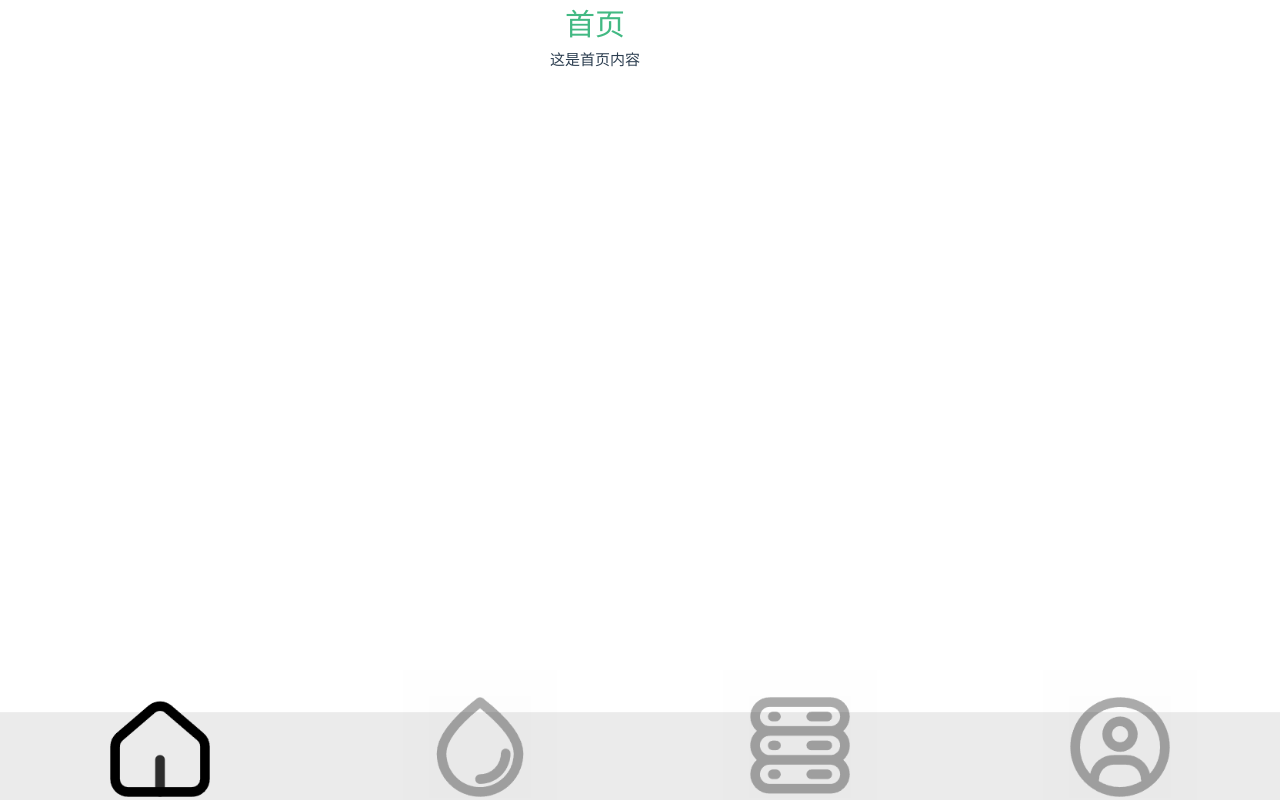
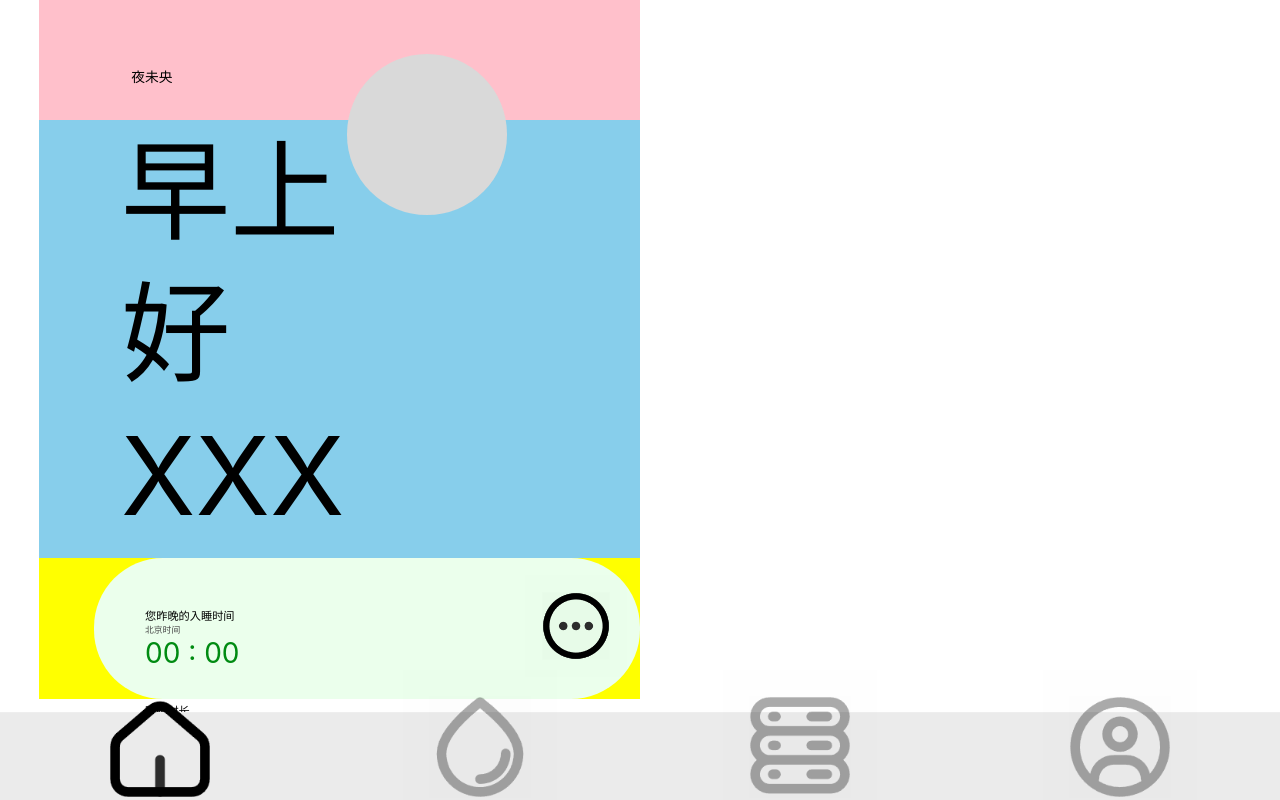
Before and after one commit to Daydream709/NightUnending_FrontendPart, a Vue app: page / in a window 1280 px wide. Built offline with nearby package versions, Linux system fonts and the light colour scheme.

Commit message:
首页做了一半了

```diff
--- a/src/components/Home.vue
+++ b/src/components/Home.vue
@@ -1,7 +1,29 @@
 <template>
     <div class="page">
-        <h1>首页</h1>
-        <p>这是首页内容</p>
+        <div class="top">
+            <span class="title">夜未央</span>
+            <div class="avatar"></div>
+        </div>
+        <div class="morning">
+            <span class="gmornig">早上好</span>
+            <span class="username">XXX</span>
+        </div>
+        <div class="middle">
+            <div class="p1">
+                <div class="p1text">
+                    <div class="p1text1">您昨晚的入睡时间</div>
+                    <div class="p1text2">北京时间</div>
+                    <div class="timefallsleep">00 : 00</div>
+                    <div class="p1text3">睡眠时长</div>
+                    <div class="sleeptime">0h0min</div>
+                </div>
+                <div class="p1icon">
+                    <img class="more" src="../../public/source/icon/more.png" alt="">
+                </div>
+            </div>
+
+            <div class="p2"></div>
+        </div>
     </div>
 </template>
 
@@ -9,12 +31,117 @@
 </script>
 
 <style scoped>
+.body {
+    line-height: 1 !important;
+    padding: 0 !important;
+}
+
 .page {
     padding: 0;
     text-align: center;
+    line-height: 1.3;
+}
+
+.top {
+    height: 15vh;
+    background-color: pink;
+}
+
+.title {
+    font-size: 1.72vh;
+    color: #000000;
+    float: left;
+    padding-top: 8.62vh;
+    padding-left: 7.2vw;
+    font-weight: 400;
+}
+
+.avatar {
+    width: 12.53vw;
+    height: 12.53vw;
+    border-radius: 6.265vw;
+    background-color: #D9D9D9;
+    float: right;
+    margin-top: 6.77vh;
+    margin-right: 10.4vw;
+}
+
+.morning {
+    padding-left: 6.4vw;
+    background-color: skyblue;
+    padding-bottom: 1.5vh;
+}
+
+.gmornig,
+.username {
+    font-size: 8.534vw;
+    display: block;
+    text-align: left;
+    color: #000000;
+    padding: 0;
+    margin: 0;
+}
+
+.middle {
+    background-color: yellow;
+    height: 17.61vh;
+    padding-left: 4.27vw;
+}
+
+.p1 {
+    background-color: #EBFFEC;
+    width: 42.67vw;
+    height: 17.61vh;
+    border-radius: 5.4vw;
+}
+
+.p1text {
+    width: 33.6vw;
+    float: left;
+    /* background-color: slateblue; */
+    padding-left: 4vw;
+    padding-top: 4vw;
+}
+
+.p1text1,
+.p1text3 {
+    font-size: 1.4vh;
+    color: #000000;
+    text-align: left;
+}
+
+.p1text2 {
+    font-size: 1.1vh;
+    color: #454545;
+    text-align: left;
+}
+
+.timefallsleep {
+    color: #008B12;
+    font-size: 3.5vh;
+    text-align: left;
+    margin-bottom: 2.5vw;
+}
+
+.sleeptime {
+    color: #008B12;
+    font-size: 3.5vh;
+    text-align: left;
+    line-height: 1.1;
+}
+
+.more {
+    width: 8vw;
+}
+
+.p1icon {
+    float: right;
+    padding-top: 1.3vw;
+    padding-right: 1vw;
 }
 
 h1 {
     color: #42b983;
+
 }
 </style>
```
Also changed, not shown: public/source/icon/more.png (renamed from public/source/icon/基础图标-更多2.png).
